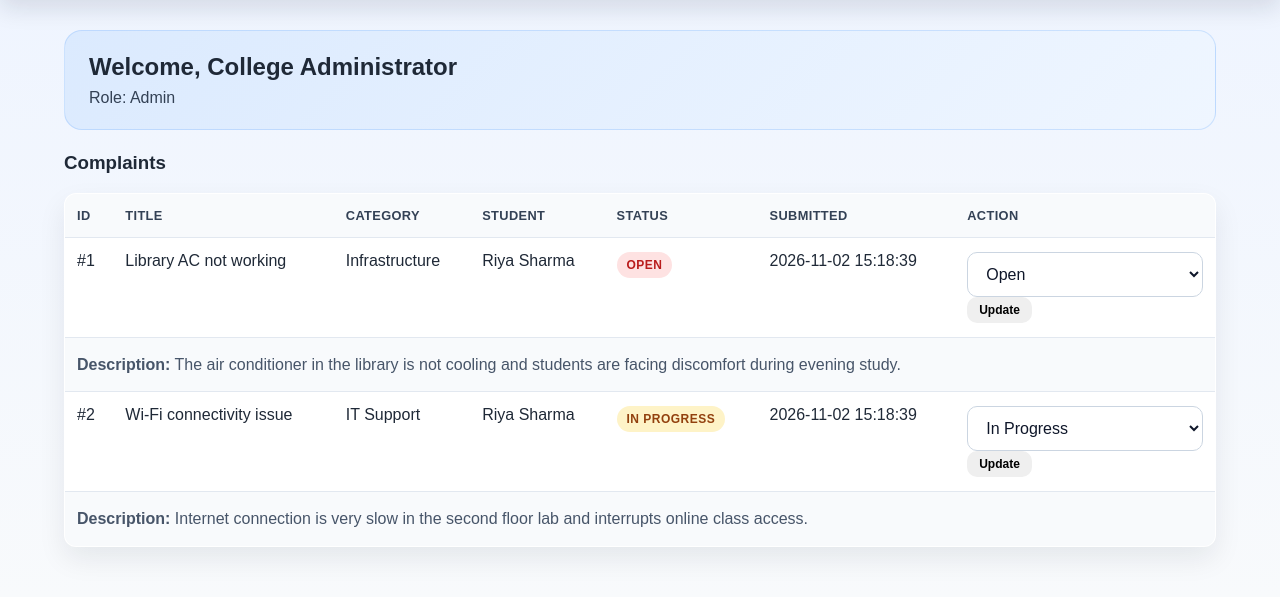
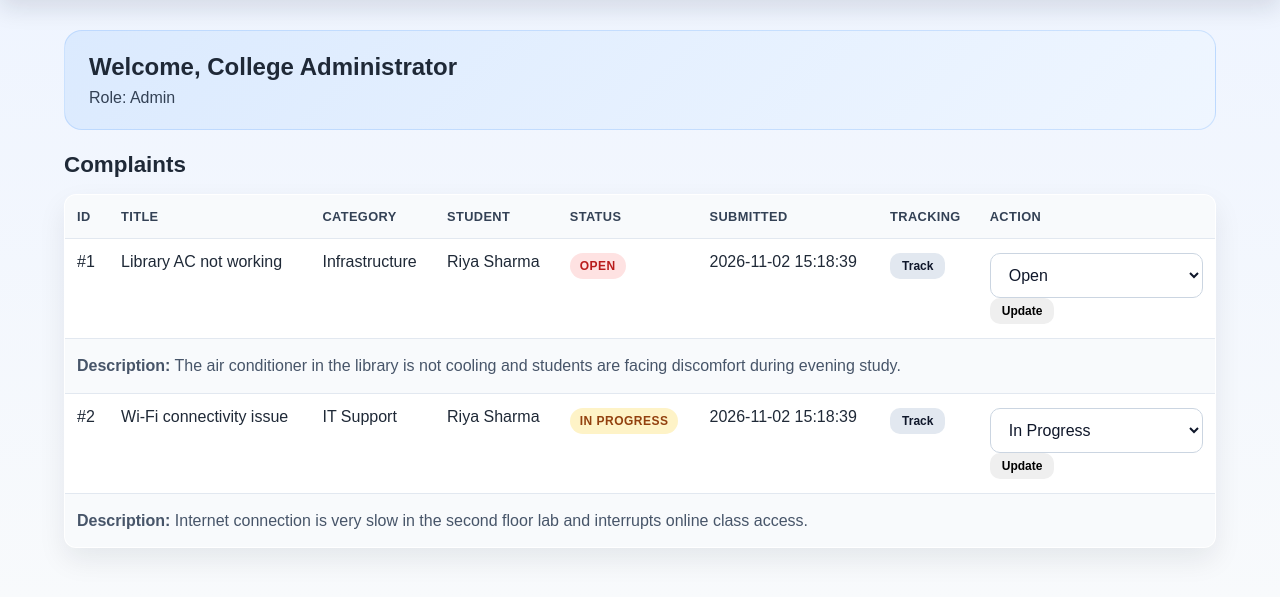
Before and after one commit to kevabilling/college-complaint-management-system, a Flask app: page /dashboard in a window 1280 px wide. Shown: the part 74-671 px from the top of the page. Run offline with Flask 3, Linux system fonts and the light colour scheme; a user stored in the database is signed in; data comes from the database, SQL or seed files in the repository; some libraries are stand-ins or nearby versions.

Commit message:
Add a status-tracking entry in the dashboard so students can open a dedicated complaint tracking page.

```diff
--- a/templates/dashboard.html
+++ b/templates/dashboard.html
@@ -34,7 +34,9 @@
         </div>
 
         <section class="complaint-list">
-            <h3>Complaints</h3>
+            <div class="section-header">
+                <h3>Complaints</h3>
+            </div>
             {% if complaints %}
                 <table>
                     <thead>
@@ -47,6 +49,7 @@
                             {% endif %}
                             <th>Status</th>
                             <th>Submitted</th>
+                            <th>Tracking</th>
                             {% if session['role'] == 'admin' %}
                                 <th>Action</th>
                             {% endif %}
@@ -63,6 +66,9 @@
                                 {% endif %}
                                 <td><span class="status {{ complaint.status|replace(' ', '-')|lower }}">{{ complaint.status }}</span></td>
                                 <td>{{ complaint.created_at }}</td>
+                                <td>
+                                    <a href="{{ url_for('status_tracking', complaint_id=complaint.id) }}" class="btn small secondary">Track</a>
+                                </td>
                                 {% if session['role'] == 'admin' %}
                                     <td>
                                         <form method="POST" action="{{ url_for('update_status', complaint_id=complaint.id) }}">
@@ -78,7 +84,7 @@
                                 {% endif %}
                             </tr>
                             <tr>
-                                <td colspan="7" class="description-cell">
+                                <td colspan="8" class="description-cell">
                                     <strong>Description:</strong> {{ complaint.description }}
                                 </td>
                             </tr>
@@ -86,7 +92,7 @@
                     </tbody>
                 </table>
             {% else %}
-                <p>No complaints found.</p>
+                <p class="empty-state">No complaints found.</p>
             {% endif %}
         </section>
     </main>
```
